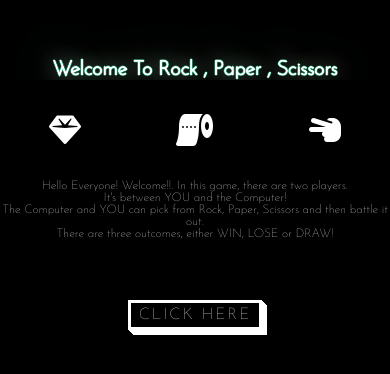
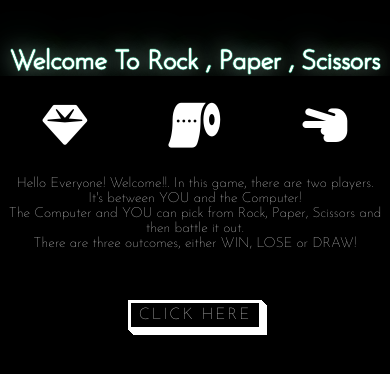
Before and after one commit to DrSalins/RockPaperScissors, a plain HTML site: page index.html in a window 390 px wide. Drawn offline with Linux system fonts and the light colour scheme.

Commit message:
new changes

```diff
--- a/style.css
+++ b/style.css
@@ -77,16 +77,16 @@ h1 {
 }
 @media (max-width: 481px) {
   h1 {
-    font-size: 20px;
+    font-size: 26px;
   }
   p {
-    font-size: 12px;
+    font-size: 14px;
   }
   .button-54 {
     height: auto;
     width: auto;
   }
   .icons {
-    font-size: 0.5em;
+    font-size: 0.7em;
   }
 }
```
